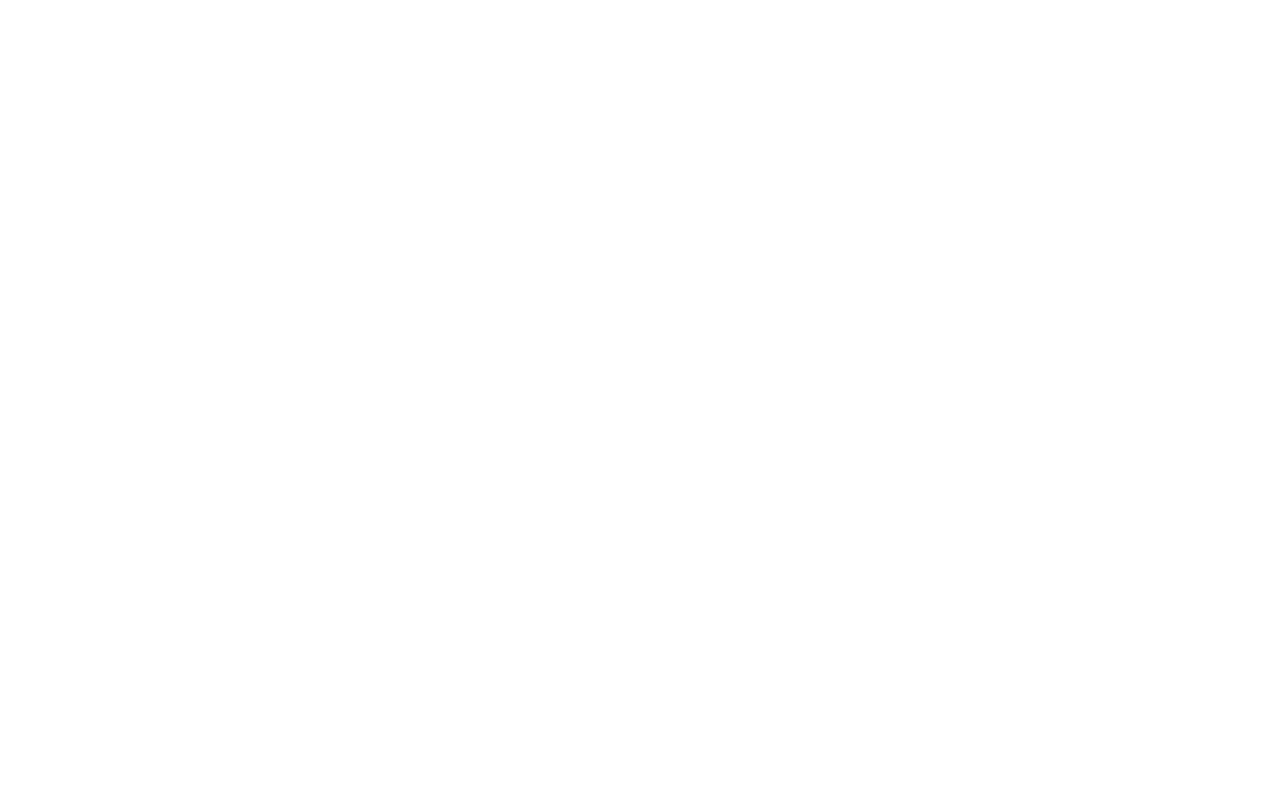
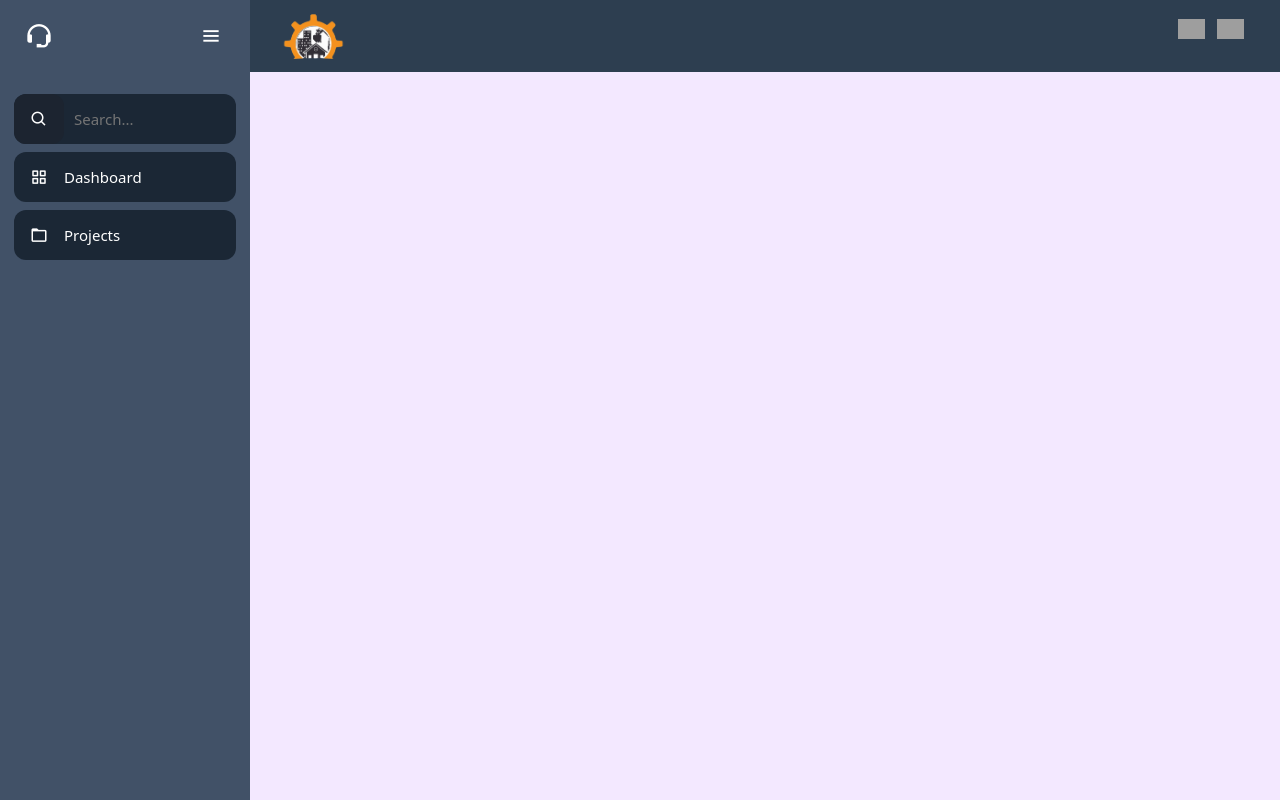
Before and after one commit to OussamaCherkaoui/ConstructionXpert_Front, an Angular app: page /user/task in a window 1280 px wide. Before the commit this address led to /. Built offline with nearby package versions, Linux system fonts and the light colour scheme; no server answers; grey boxes are pictures that could not be loaded; a web font is replaced by a local one.

Commit message:
petit modification sur l interface user

```diff
--- a/src/app/list-project/list-project.component.html
+++ b/src/app/list-project/list-project.component.html
@@ -13,7 +13,7 @@
         </div>
         <div class="card-footer">
           <div class="d-flex justify-content-between">
-            <a class="btn btn-primary btn-sm" [routerLink]="'/showTasks/id'">Task</a>
+            <a class="btn btn-primary btn-sm" [routerLink]="'/user/task'">Task</a>
           </div>
         </div>
       </div>
--- a/src/app/list-task/list-task.component.html
+++ b/src/app/list-task/list-task.component.html
@@ -1 +1,23 @@
-<p>list-task works!</p>
+<!--<div class="task-container container mt-5">-->
+<!--  <h2 class="text-center mb-4">Liste des Tâches</h2>-->
+<!--  <div class="row">-->
+<!--    <div class="col-md-6 col-lg-4 mb-4"  *ngFor="let task of listTasks">-->
+<!--      <div class="card task-card h-100">-->
+<!--        <div class="card-body">-->
+<!--          <h5 class="card-title">{{task.title}}</h5>-->
+<!--          <h6 class="card-subtitle mb-2 text-muted">{{task.status}}</h6>-->
+<!--          <ul class="list-group list-group-flush">-->
+<!--            <li class="list-group-item"><strong>Description:</strong> {{task.description}}</li>-->
+<!--            <li class="list-group-item"><strong>Project ID:</strong> {{task.projectId}}</li>-->
+<!--          </ul>-->
+<!--        </div>-->
+<!--        <div class="card-footer">-->
+<!--          <div class="d-flex justify-content-between">-->
+
+<!--            <a class="btn btn-primary btn-sm" [routerLink]="'/Resource/' + task.id">Update</a>-->
+<!--          </div>-->
+<!--        </div>-->
+<!--      </div>-->
+<!--    </div>-->
+<!--  </div>-->
+<!--</div>-->
--- a/src/app/list-task/list-task.component.ts
+++ b/src/app/list-task/list-task.component.ts
@@ -1,16 +1,21 @@
 import {Component, OnInit} from '@angular/core';
 import {Task} from "../model/task";
 import {TaskService} from "../service/task.service";
+import {RouterLink} from "@angular/router";
+import {NgForOf} from "@angular/common";
 
 @Component({
   selector: 'app-list-task',
   standalone: true,
-  imports: [],
+  imports: [
+    RouterLink,
+    NgForOf
+  ],
   templateUrl: './list-task.component.html',
   styleUrl: './list-task.component.css'
 })
 export class ListTaskComponent implements OnInit {
-  id_project!:number;
+  id_project:number =1;
 
   ngOnInit(): void {
     this.getAllTasks();
--- a/src/app/user-dashbord/user-dashbord.component.html
+++ b/src/app/user-dashbord/user-dashbord.component.html
@@ -24,12 +24,13 @@
     </li>
 
     <li>
-      <a routerLink="userc">
-        <i class='bx bx-user' ></i>
-        <span class="links_name">User alaa</span>
+      <a routerLink="project">
+        <i class='bx bx-folder'></i>
+        <span class="links_name">Projects</span>
       </a>
-      <span class="tooltip">User</span>
+      <span class="tooltip">Projects</span>
     </li>
+
 
 
   </ul>
@@ -58,8 +59,7 @@
 
   <div>
 
-    <app-list-project></app-list-project>
-
+<router-outlet></router-outlet>
   </div>
 
 
--- a/src/app/user-dashbord/user-dashbord.component.ts
+++ b/src/app/user-dashbord/user-dashbord.component.ts
@@ -1,5 +1,5 @@
 import { Component } from '@angular/core';
-import {RouterLink} from "@angular/router";
+import {RouterLink, RouterOutlet} from "@angular/router";
 import {ListProjectComponent} from "../list-project/list-project.component";
 
 @Component({
@@ -7,7 +7,8 @@
   standalone: true,
   imports: [
     RouterLink,
-    ListProjectComponent
+    ListProjectComponent,
+    RouterOutlet
   ],
   templateUrl: './user-dashbord.component.html',
   styleUrl: './user-dashbord.component.css'
```
Also changed, not shown: src/app/app.routes.ts (+12 -1 lines).
